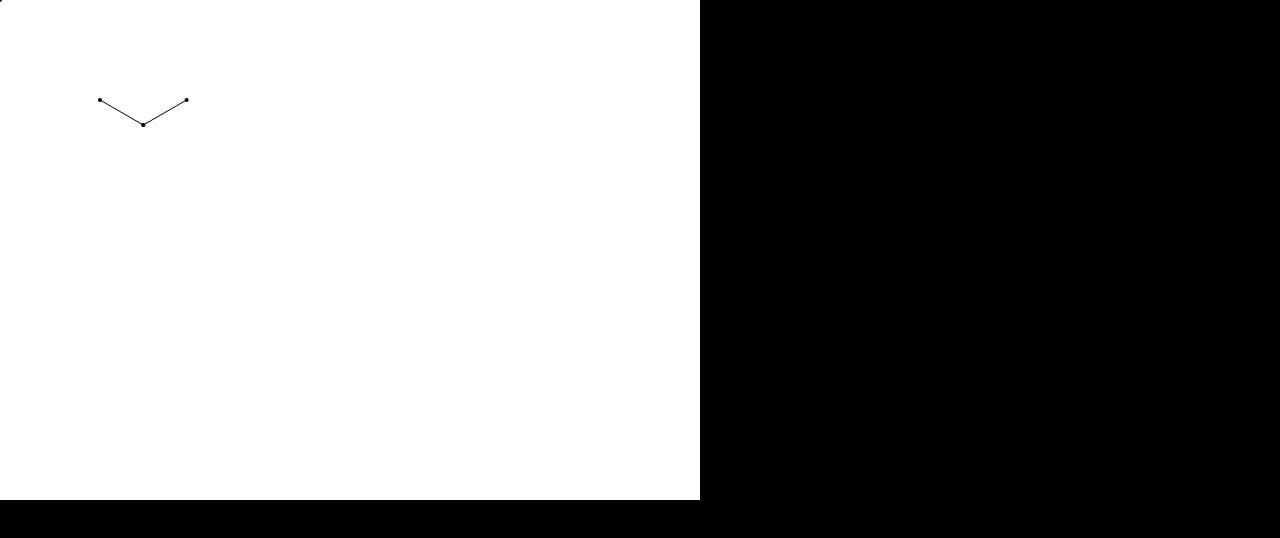
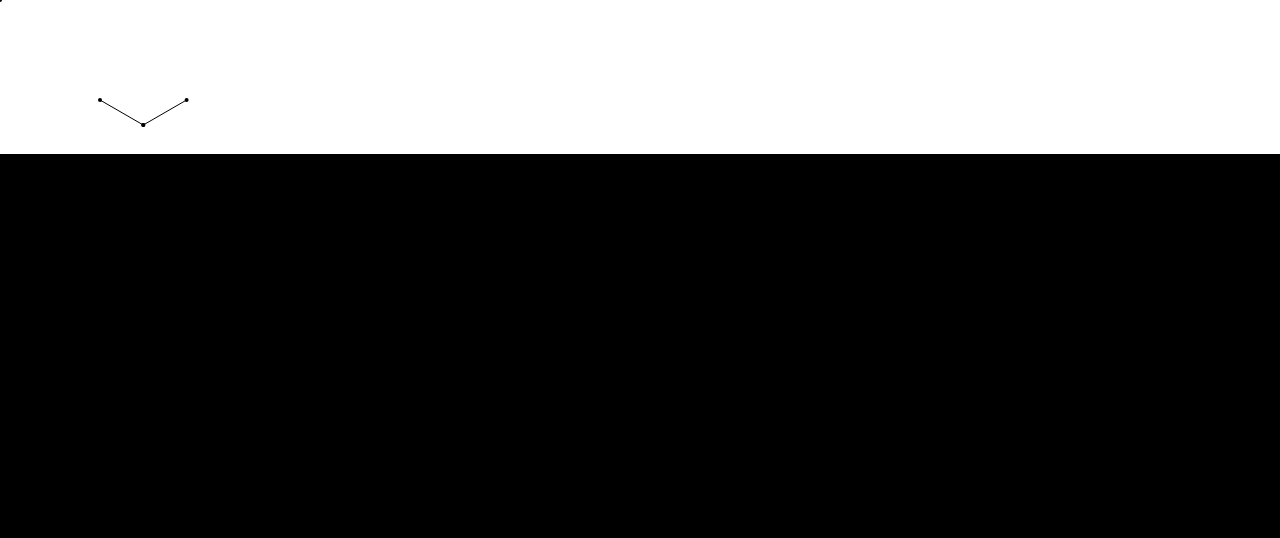
Before and after one commit to Jmtri7/EdgeFighter, a plain HTML site: page index.html in a window 1280 px wide. Drawn offline with Linux system fonts and the light colour scheme.

Commit message:
Update index.html

```diff
--- a/index.html
+++ b/index.html
@@ -141,12 +141,14 @@ class Fighter {
 	}
 }
 
-document.body.style.backgroundColor = "black";
-document.body.style.margin = "0px 0px 0px 0px";
+var body = document.body;
+body.style.backgroundColor = "black";
+body.style.margin = "0px 0px 0px 0px";
 
 var canvas = document.getElementById("test");
-canvas.width = 700;
-canvas.height = 500;
+
+canvas.width = body.clientWidth;
+canvas.height = body.clientHeight;
 
 var player1 = new Fighter(100, 100);
 var cursor = new Point(0, 0);
@@ -156,6 +158,10 @@ document.onmousemove = function(e) {
     cursor.y = e.pageY;
     if (cursor.x < 0) cursor.x = 0;
     if (cursor.y < 0) cursor.y = 0;
+};
+window.onresize = function(e) {
+	document.getElementById("test").width = document.body.clientWidth;
+    document.getElementById("test").height = document.body.clientHeight;
 };
 function onTimerTick() {
 
```
